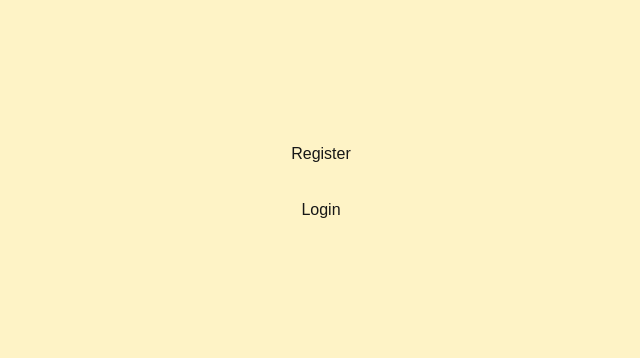
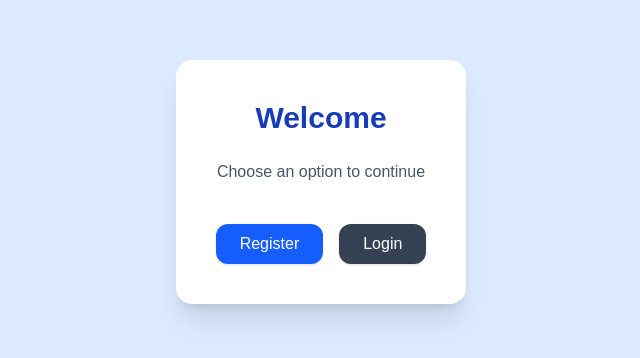
Before and after one commit to SantinoGiordano/WoordleFrontend, a Next.js app: page / in a window 1280 px wide. Shown: the part 218-576 px from the top of the page, without its empty margins (319-959 px from the left). Built offline with nearby package versions, Linux system fonts and the light colour scheme.

Commit message:
styled the login page

```diff
--- a/app/(root)/page.tsx
+++ b/app/(root)/page.tsx
@@ -2,11 +2,27 @@ import Link from "next/link";
 
 export default function Home() {
   return (
-    <>
-      <div className="flex flex-col items-center justify-center min-h-screen bg-amber-100 gap-8">
-        <Link href={"/register"}>Register</Link>
-        <Link href={"/login"}>Login</Link>
+    <div className="flex flex-col items-center justify-center min-h-screen bg-blue-100">
+      <div className="bg-white p-10 rounded-2xl shadow-xl flex flex-col items-center gap-6">
+        <h1 className="text-3xl font-bold text-blue-800">Welcome</h1>
+        <p className="text-gray-600">Choose an option to continue</p>
+
+        <div className="flex gap-4 mt-4">
+          <Link
+            href="/register"
+            className="px-6 py-2 bg-blue-600 text-white rounded-xl shadow hover:bg-blue-700 transition"
+          >
+            Register
+          </Link>
+
+          <Link
+            href="/login"
+            className="px-6 py-2 bg-gray-700 text-white rounded-xl shadow hover:bg-gray-800 transition"
+          >
+            Login
+          </Link>
+        </div>
       </div>
-    </>
+    </div>
   );
 }
```
